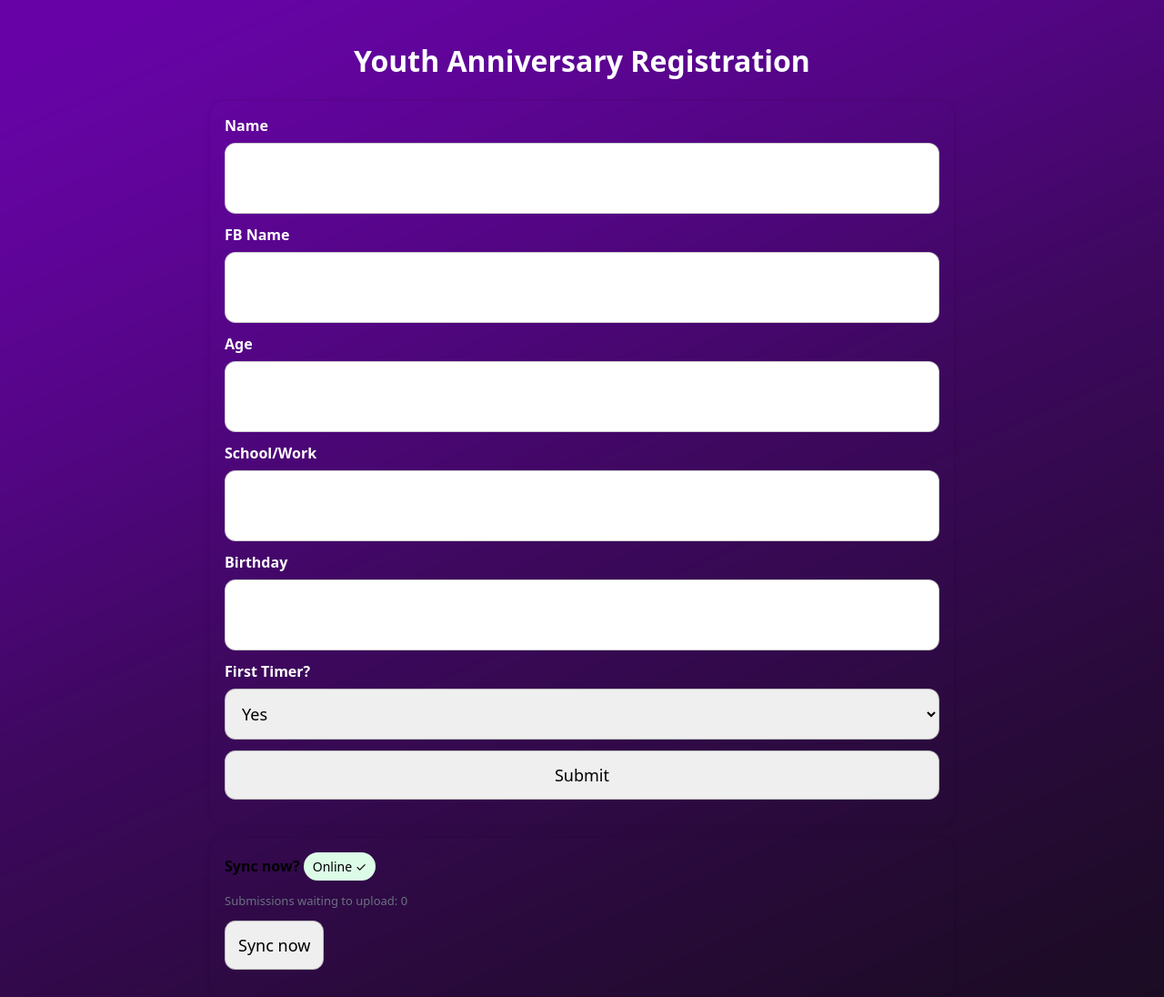
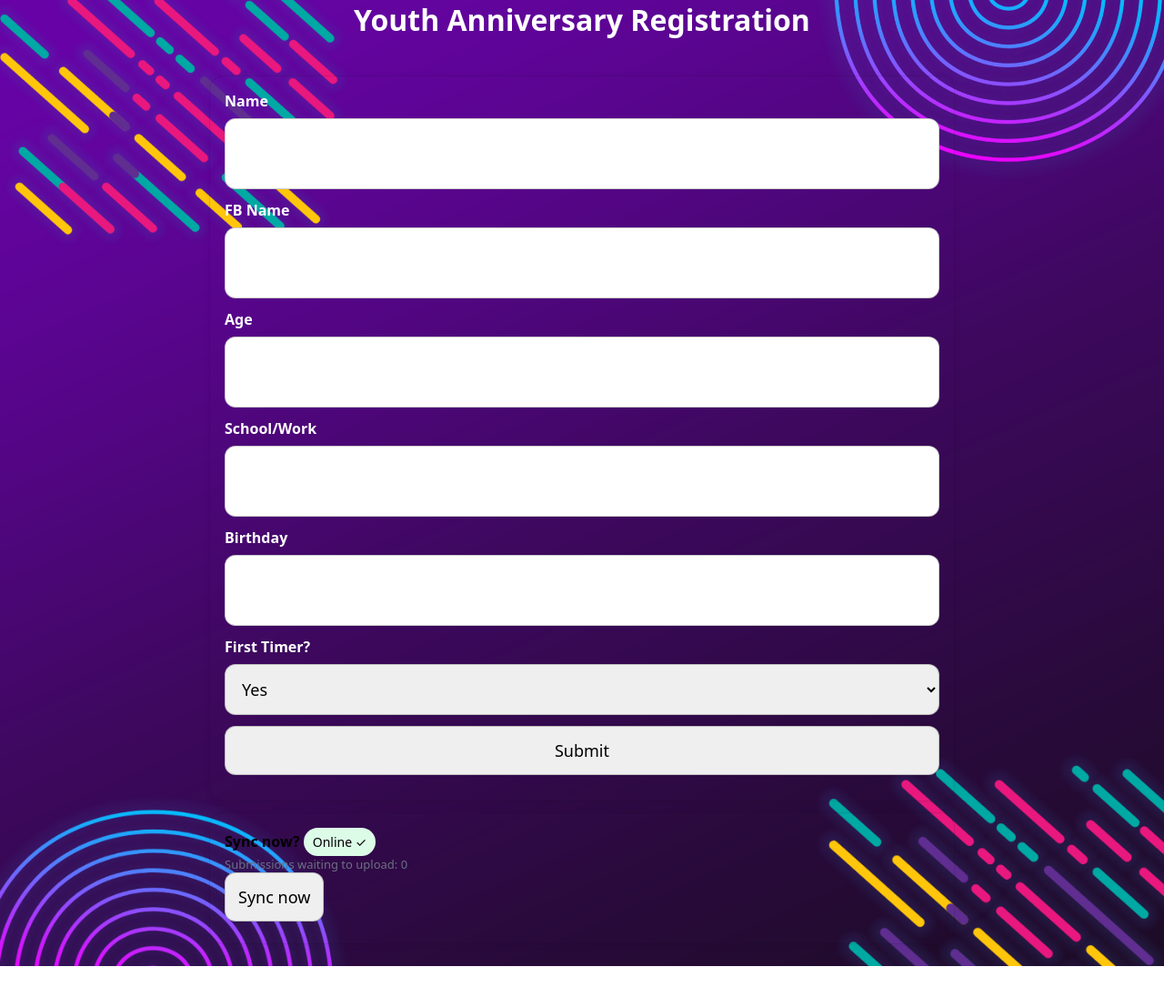
Before and after one commit to akosiphar/offline_registration, a plain HTML site: page index.html in a window 1280 px wide. Shown: the whole page at 91% size. After the commit the page ends 1062 px from the top, so only its background shows below. Drawn offline with Linux system fonts and the light colour scheme.

Commit message:
added background assets

```diff
--- a/index.html
+++ b/index.html
@@ -26,9 +26,10 @@
       }
       html,
       body {
-        height: 100%;
+        /* height: 100%; */
+        position: relative;
       }
-      body {
+      .container {
         max-width: 820px;
         margin: 0 auto;
         padding: 24px;
@@ -40,6 +41,8 @@
         }
       }
       * {
+        margin: 0;
+        padding: 0;
         -webkit-tap-highlight-color: transparent;
       }
       h1 {
@@ -107,6 +110,9 @@
         flex-wrap: wrap;
         gap: 8px;
       }
+      .bg-container {
+        z-index: -1;
+      }
     </style>
   </head>
   <body>
@@ -116,6 +122,7 @@
       back online.
     </p> -->
 
+    <div class="container" style="z-index: 10">
       <div class="card" style="margin-top: 16px">
         <form id="form">
           <div class="row">
@@ -179,6 +186,27 @@
       </p> -->
         </p>
       </div>
+    </div>
+
+    <!-- Backgrounds -->
+    <div class="bg-container">
+      <img
+        src="./straightTL.png"
+        style="position: absolute; z-index: -1; top: 0; left: 0; width: 30%"
+      />
+      <img
+        src="./circleBL.png"
+        style="position: absolute; z-index: -1; bottom: 0; left: 0; width: 30%"
+      />
+      <img
+        src="./straightBR.png"
+        style="position: absolute; z-index: -1; bottom: 0; right: 0; width: 30%"
+      />
+      <img
+        src="./circleTR.png"
+        style="position: absolute; z-index: -1; top: 0; right: 0; width: 30%"
+      />
+    </div>
 
     <script src="app.js" defer></script>
   </body>
```
Also changed, not shown: circleBL.png (added), circleTR.png (added), straightBR.png (added), straightTL.png (added). Lines whose indentation alone changed are shown as unchanged.
